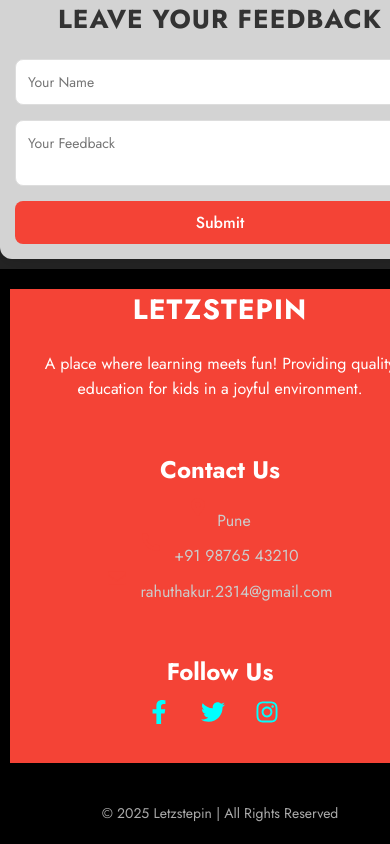
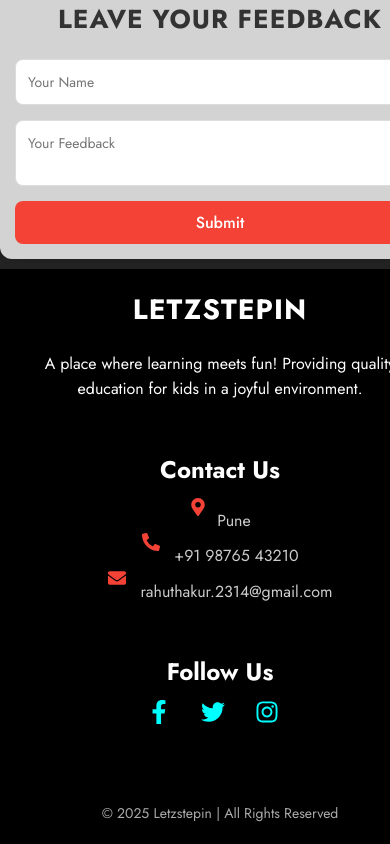
Before and after one commit to rahulthakurofficial/preschool, a React (Vite) app in the folder frontend/vite-project/: page / in a window 390 px wide. Shown: the part 3162-4006 px from the top of the page. Built offline with nearby package versions, Linux system fonts and the light colour scheme.

Commit message:
color chnage

```diff
--- a/frontend/vite-project/src/components/Footer/Footer.scss
+++ b/frontend/vite-project/src/components/Footer/Footer.scss
@@ -102,7 +102,7 @@
     flex-direction: column;
     align-items: center;
     text-align: center;
-    background-color: #f44336;
+   // background-color: #f44336;
     // min-width: 100%;
   }
   .footer-section about{
--- a/frontend/vite-project/src/components/Home/Home.jsx
+++ b/frontend/vite-project/src/components/Home/Home.jsx
@@ -222,7 +222,7 @@
       {isPurchaseModalOpen && selectedItem && (
         <div className="purchase-modal">
           <div className="inner-modal-content">
-            <h2>Form for {selectedItem.name}</h2>
+            <h2>Fill a Form for {selectedItem.name}</h2>
 
             <label>No. Of Students:</label>
             <select
--- a/frontend/vite-project/src/components/Home/Home.scss
+++ b/frontend/vite-project/src/components/Home/Home.scss
@@ -333,7 +333,7 @@
   left: 0;
   width: 100%;
   height: 100%;
-  //background: rgba(0, 0, 0, 0.6);
+
   display: flex;
   align-items: center;
   justify-content: center;
```
